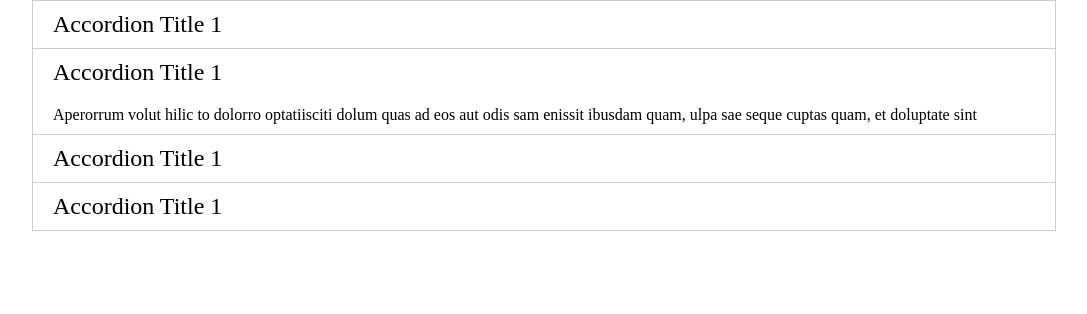
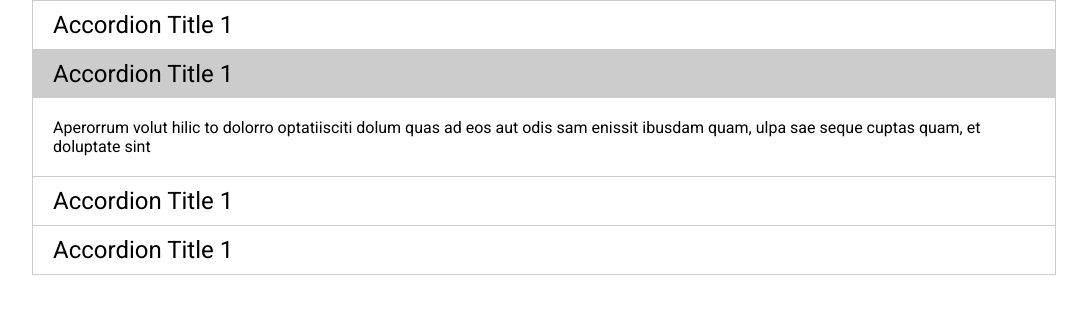
Before and after one commit to cvaraj/accordion, a plain HTML site: page index.html in a window 1280 px wide. Shown: the whole page, without its empty margins (96-1183 px from the left). Drawn offline with nearby package versions, Linux system fonts and the light colour scheme.

Commit message:
Add files via upload

```diff
--- a/css/style.css
+++ b/css/style.css
@@ -4,6 +4,7 @@
 body {
 	margin: 0px;
 	padding: 0px;
+	font-family: 'Roboto', sans-serif;
 }
 .container {
 	max-width: 1024px;
@@ -28,8 +29,11 @@ body {
 	cursor: pointer;
 	/*border-bottom:1px solid #cccccc;*/
 }
+.accordion-title.active {
+	background-color: #cccccc;
+}
 .accordion-content {
-	padding:10px 20px;
+	padding:20px 20px;
 	display: none;
 }
 .accordion-content p {
```
